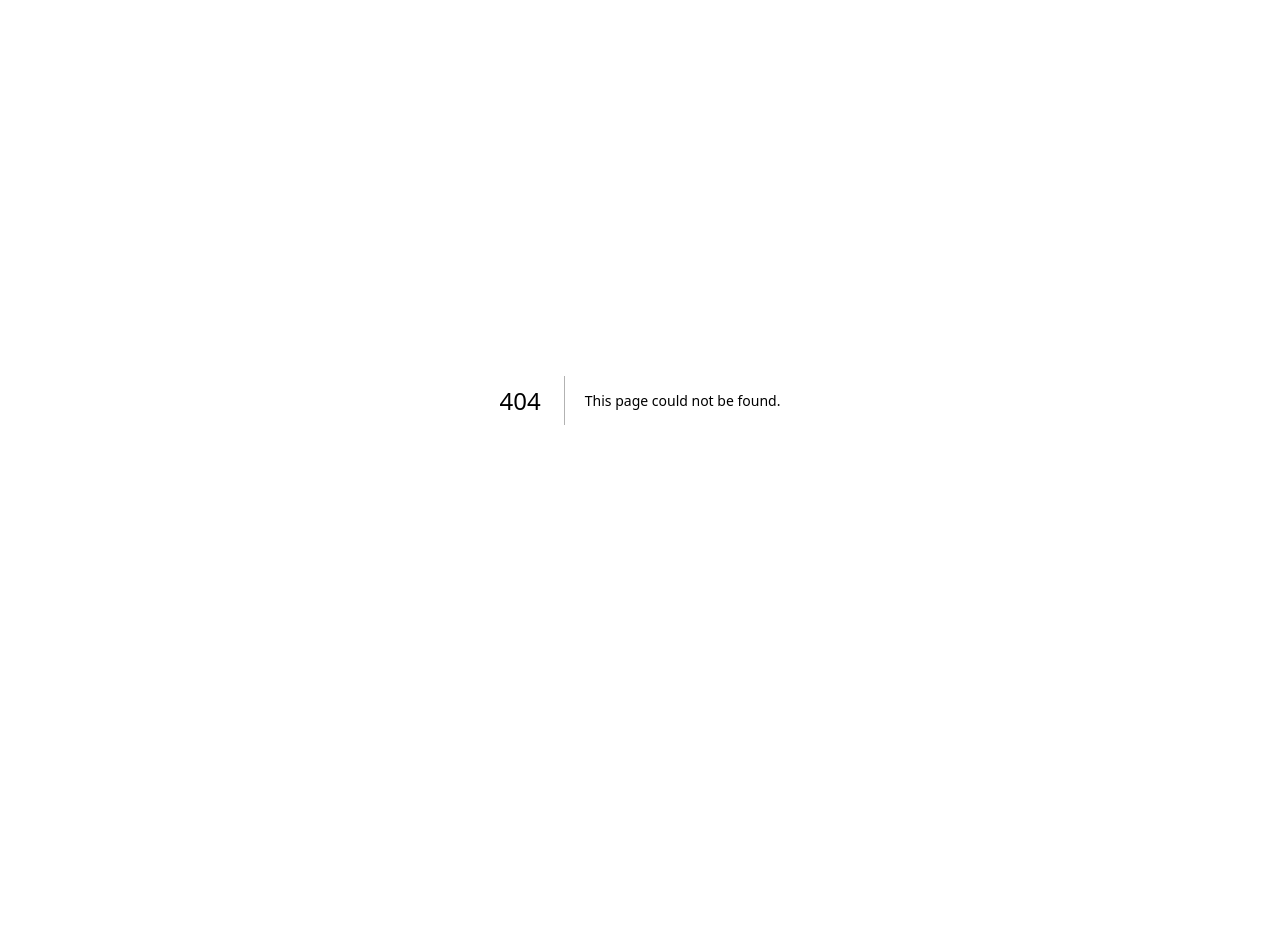
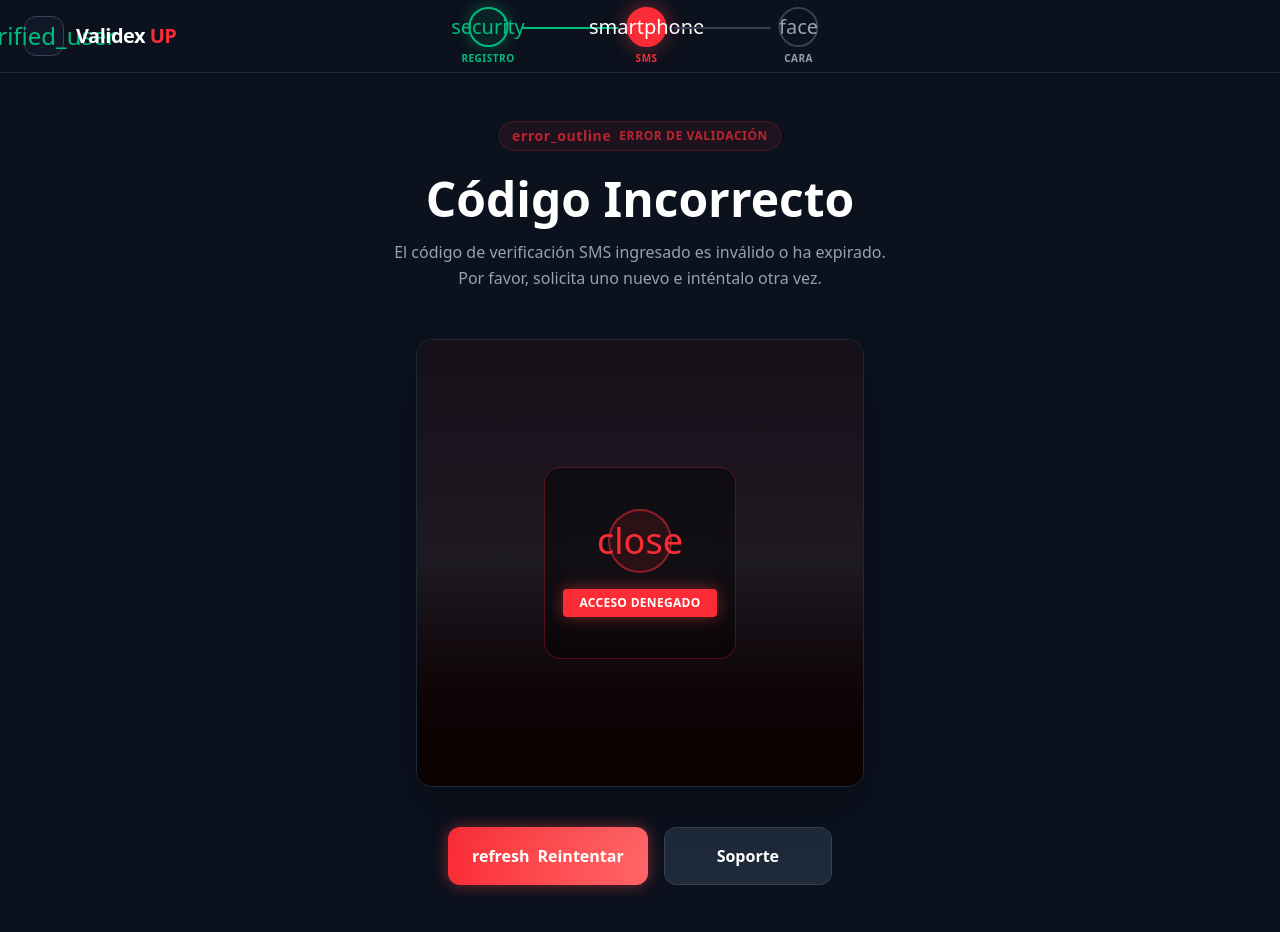
Before and after one commit to Julpach65/ValidexUP, a Next.js app in the folder validex_ui/: page /verificar-sms/fallida in a window 1280 px wide. Before the commit this address had no page. Shown: the top 932 px of the page. Before the commit the page ends 800 px from the top, so only its background shows below. Built offline with nearby package versions, Linux system fonts and the light colour scheme.

Commit message:
Fix: Renombrado de ruta registro-sms a verificar-sms y correccion de navegacion (Soluciona 404)

```diff
--- a/validex_ui/src/app/crear-cuenta/page.tsx
+++ b/validex_ui/src/app/crear-cuenta/page.tsx
@@ -21,7 +21,7 @@ export default function SignupPage() {
         // Simulating signup flow
         setTimeout(() => {
             setIsLoading(false);
-            router.push('/registro-sms'); // Luego de crear, va al SMS
+            router.push('/verificar-sms'); // Luego de crear, va al SMS
         }, 1500);
     };
 
--- a/validex_ui/src/app/page.tsx
+++ b/validex_ui/src/app/page.tsx
@@ -20,7 +20,7 @@ export default function LoginPage() {
     // Simulating authentication flow
     setTimeout(() => {
       setIsLoading(false);
-      router.push('/registro-sms'); // Siguiente paso del onboarding
+      router.push('/verificar-sms'); // Siguiente paso del onboarding
     }, 1500);
   };
 
--- a/validex_ui/src/app/registro-sms/fallida/page.tsx
+++ b/validex_ui/src/app/verificar-sms/fallida/page.tsx
@@ -68,7 +68,7 @@ export default function ValidacionSmsFallida() {
                 </div>
 
                 <div className="flex gap-4 w-full max-w-sm mb-6">
-                    <Link href="/registro-sms" className="flex-1 bg-gradient-to-r from-red-500 to-red-400 hover:from-red-600 hover:to-red-500 text-white font-semibold py-4 px-6 rounded-xl shadow-[0_0_15px_rgba(239,68,68,0.5)] transform transition hover:scale-[1.02] flex items-center justify-center space-x-2">
+                    <Link href="/verificar-sms" className="flex-1 bg-gradient-to-r from-red-500 to-red-400 hover:from-red-600 hover:to-red-500 text-white font-semibold py-4 px-6 rounded-xl shadow-[0_0_15px_rgba(239,68,68,0.5)] transform transition hover:scale-[1.02] flex items-center justify-center space-x-2">
                         <span className="material-icons-outlined">refresh</span>
                         <span>Reintentar</span>
                     </Link>
```
Also changed, not shown: validex_ui/src/app/verificar-sms/correcta/page.tsx (renamed from validex_ui/src/app/registro-sms/correcta/page.tsx), validex_ui/src/app/verificar-sms/page.tsx (renamed from validex_ui/src/app/registro-sms/page.tsx), 1 other file (tests, documents, lock files or other folders).
